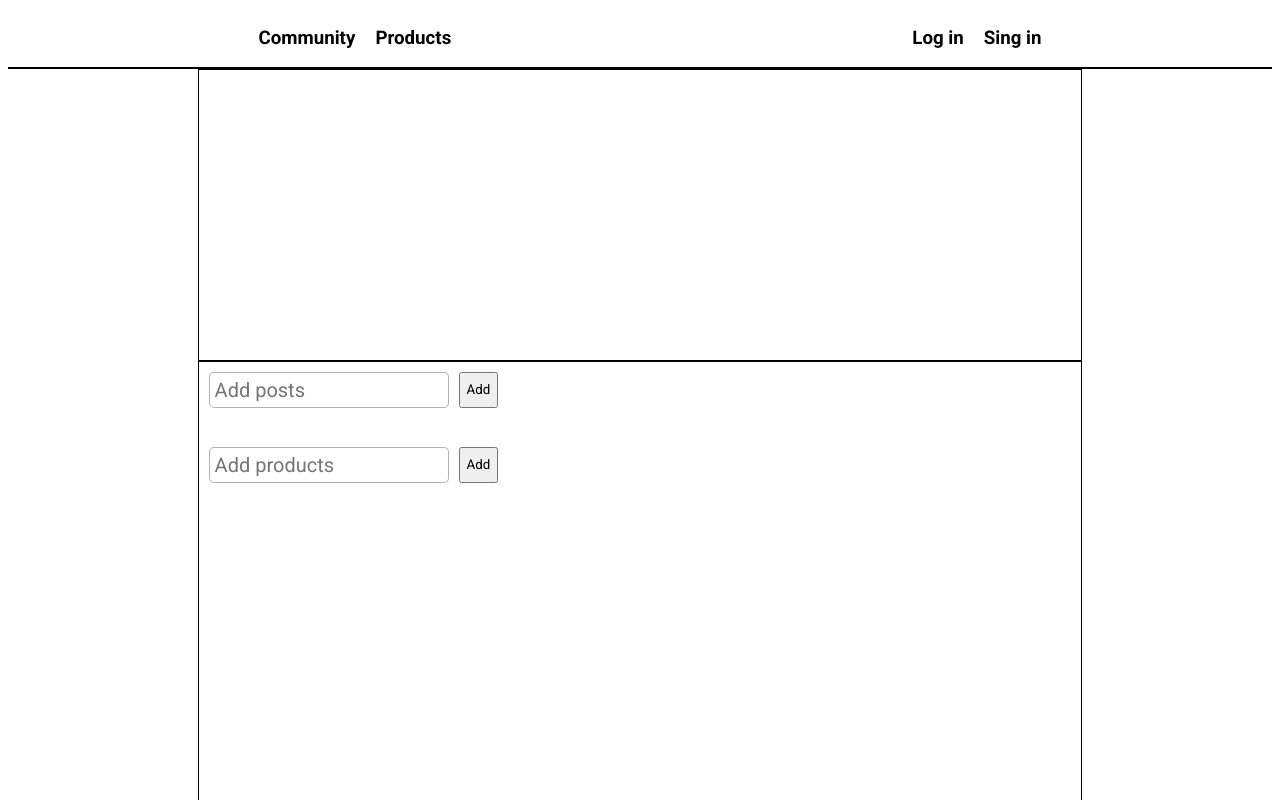
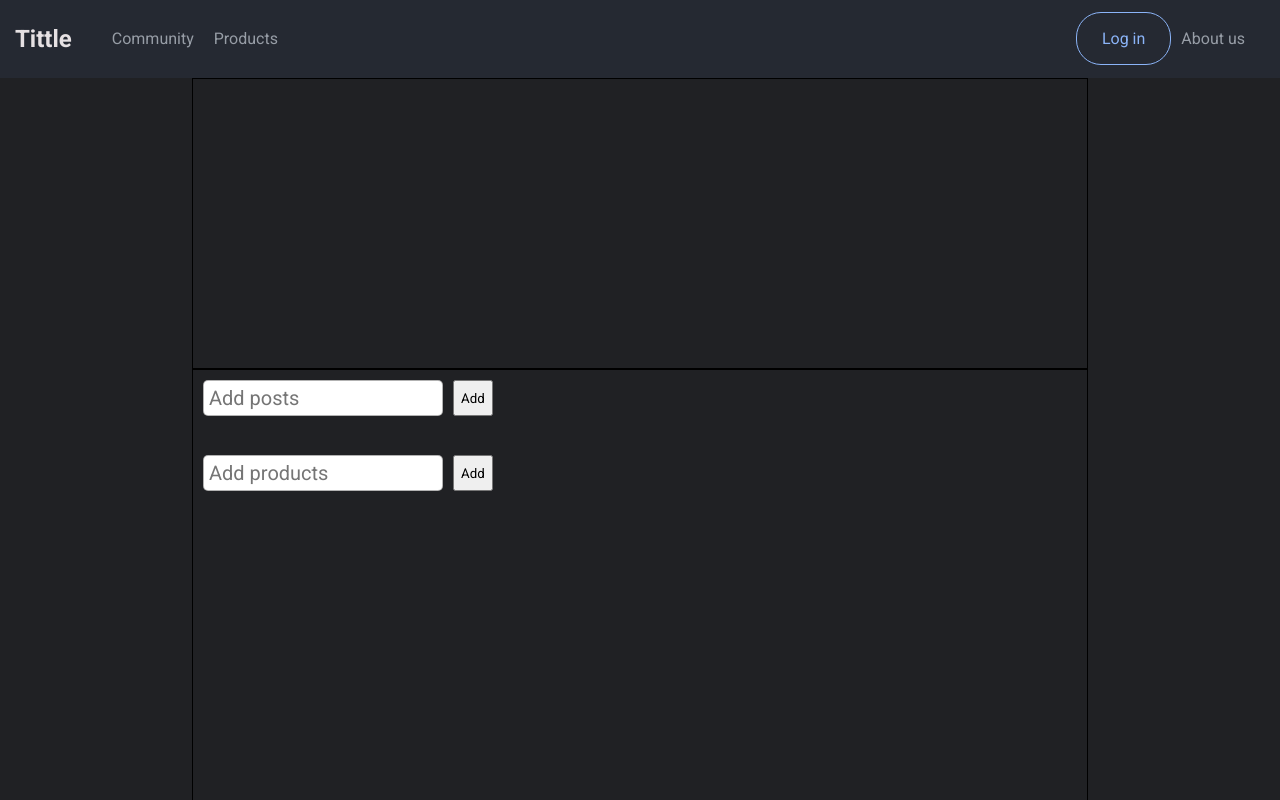
Before and after one commit to SeguRuiz/Do-it-ur-self-React_final-, a React (Vite) app: page /Home/Profile in a window 1280 px wide. Shown: the top 800 px of the page. Built offline with nearby package versions, Linux system fonts and the light colour scheme; data requests are answered from the project's data file.

Commit message:
estilo inicial al navbar principal agregado

```diff
--- a/src/Styles/AboutUs.css
+++ b/src/Styles/AboutUs.css
@@ -3,7 +3,3 @@
     grid-template-columns: 70% auto;
     height: 1000px;
 }
-
-.info_Area{
-background-color: cadetblue;
-}
--- a/src/Styles/Community.css
+++ b/src/Styles/Community.css
@@ -3,7 +3,6 @@
   justify-content: center;
   gap: 20px;
   grid-template-columns: auto auto auto;
-
   height: 1000px;
 }
 
--- a/src/Styles/Navbar_Home.css
+++ b/src/Styles/Navbar_Home.css
@@ -1,10 +1,68 @@
 .navbar_Home{
     display: flex;
-    justify-content: space-around;
-    border-bottom: solid black 2px;
+    justify-content: space-between;
+    align-items: center;
+    background-color: #252932;
+    width: 100%;
+    padding: 5px;
 }
 
-.navigationa_Area, .User_Area{
+.navigationa_Area{
     display: flex;
+    justify-content: center;
+    align-items: center;
     gap: 20px;
 }
+
+.title{
+margin-left: 10px;
+}
+
+.Community_link{
+margin-left: 20px;
+}
+
+.Community_link, .Products_link, .about_Link{
+color: #979da6;
+cursor: pointer;
+}
+
+.Community_link:hover{
+    color: white;
+}
+
+.Products_link:hover{
+    color: white;
+}
+
+.about_Link:hover{
+color: white;
+}
+
+
+
+
+.aboutUs_Profile{
+display: flex;
+align-items: center;
+gap: 10px;
+margin-right: 40px;
+}
+.profile_Container, .Log_in{
+ display: flex;
+ justify-content: center;
+ cursor: pointer;
+ align-items: center;
+ border: #8bb4f8 solid 1.3px;
+ border-radius: 25px;
+ padding-left: 25px;
+ padding-right: 25px;
+ color: #8bb4f8;
+
+}
+
+.profile_Container, .Log_in:hover{
+background-color: #282c35;
+}
+
+.
--- a/src/Styles/index.css
+++ b/src/Styles/index.css
@@ -12,8 +12,14 @@
 * {
   user-select: none;
   font-family: "Roboto", sans-serif;
+
 }
 
+body{
+background-color: #202124;
+color: #e6e1e3;
+margin: 0;
+}
 #info_User{
 display: flex;
 justify-content: center;
--- a/src/container/Pages/Private/Comunnity.jsx
+++ b/src/container/Pages/Private/Comunnity.jsx
@@ -12,7 +12,7 @@ const Comunnity = () => {
   return (
     <>
       <Navbar_Ho />
-      {publicData[0] == undefined ? (
+      {/* {publicData[0] == undefined ? (
         <h1>No hay posteos</h1>
       ) : (
         <div className="Community_page_Container">
@@ -22,7 +22,7 @@ const Comunnity = () => {
           </div>
           <div></div>
         </div>
-      )}
+      )} */}
     </>
   );
 };
--- a/src/container/components/Navbar_Ho.jsx
+++ b/src/container/components/Navbar_Ho.jsx
@@ -1,71 +1,72 @@
-import { useNavigate } from "react-router-dom";
+import { useNavigate, Link } from "react-router-dom";
 import { useTheContext } from "../../context/ContextProvider";
 
 const Navbar_Ho = () => {
   const { thisState } = useTheContext();
-
-  const go_To_Community = useNavigate();
-  const go_To_Products = useNavigate();
-  const go_To_Home = useNavigate();
-  const go_To_Login = useNavigate();
-  const got_To_Profile = useNavigate();
-  const go_About_Us = useNavigate();
+  const go_To = useNavigate();
 
   return (
     <div className="navbar_Home">
+
       <div className="navigationa_Area">
-        <h3
+        <h2 className="title">Tittle</h2>
+
+        <p className="Community_link"
           onClick={() => {
-            go_To_Home("/Home");
-          }}
-        ></h3>
-        <h3
-          onClick={() => {
-            go_To_Community("/Home/Community");
+            go_To("/Home/Community");
           }}
         >
           Community
-        </h3>
-        <h3
+        </p>
+        <p className="Products_link"
           onClick={() => {
-            go_To_Products("/Home/Products");
+            go_To("/Home/Products");
           }}
         >
           Products
-        </h3>
+        </p>
       </div>
       <div className="User_Area">
         {thisState ? (
-          <>
-            <h3
+          <div className="aboutUs_Profile">
+            <div className="profile_Container">
+              <p
                 onClick={() => {
-                got_To_Profile("/Home/Profile");
+                  go_To("/Home/Profile");
                 }}
               >
                 Profile
-            </h3>
+              </p>
+            </div>
 
-            <h3
+            <p className="about_Link"
               onClick={() => {
-                got_To_Profile("/Home/AboutUs");
+                go_To("/Home/AboutUs");
               }}
             >
-            About Us
-            </h3>
-          </>
+              About us
+            </p>
+          </div>
         ) : (
-          <>
-            <h3
+          <div className="aboutUs_Profile">
+            <div className="Log_in">
+              <p
                 onClick={() => {
-                go_To_Login("/");
+                  go_To("/");
                 }}
               >
                 Log in
-            </h3>
+              </p>
+            </div>
 
-
-            <h3>Sing in</h3>
-          </>
+            <p className="about_Link"
+              onClick={() => {
+                go_To("/Home/AboutUs");
+              }}
+            >
+              About us
+            </p>
+          </div>
         )}
       </div>
     </div>
```
Lines whose indentation alone changed are shown as unchanged.
